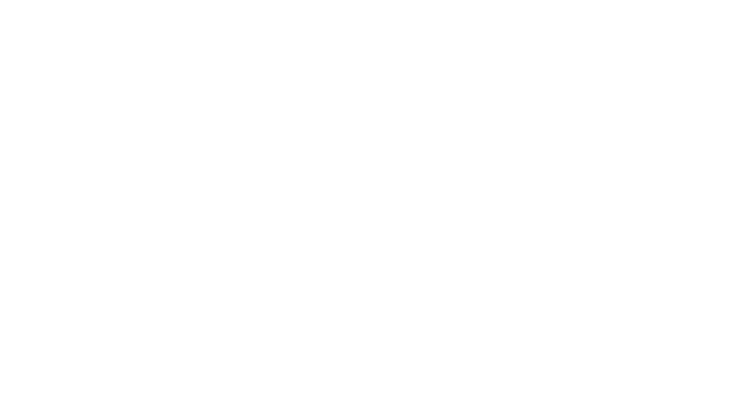
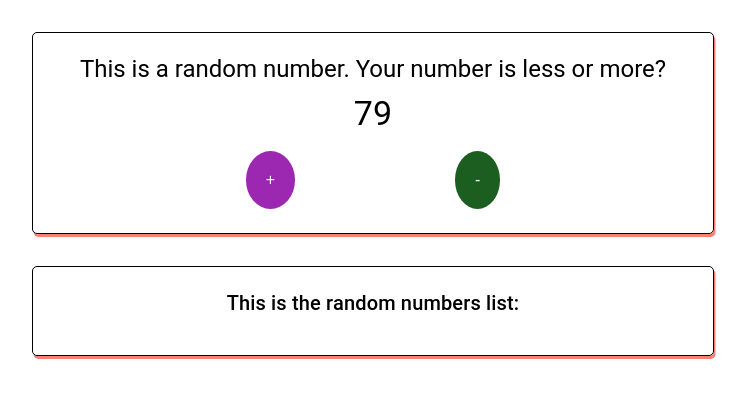
Before and after one commit to burhanassi/project2, a React (Create React App) app: page /agree in a window 1280 px wide. Shown: the top 398 px of the page, without its empty margins (267-1014 px from the left). Built offline with nearby package versions, Linux system fonts and the light colour scheme.

Commit message:
1st step of doing the project [using hooks and typeScript] there are some problems.

```diff
--- a/package.json
+++ b/package.json
@@ -3,6 +3,7 @@
   "version": "0.1.0",
   "private": true,
   "dependencies": {
+    "@material-ui/core": "^4.11.0",
     "@testing-library/jest-dom": "^4.2.4",
     "@testing-library/react": "^9.5.0",
     "@testing-library/user-event": "^7.2.1",
@@ -10,8 +11,10 @@
     "@types/node": "^12.12.54",
     "@types/react": "^16.9.47",
     "@types/react-dom": "^16.9.8",
+    "classnames": "^2.2.6",
     "react": "^16.13.1",
     "react-dom": "^16.13.1",
+    "react-router-dom": "^5.2.0",
     "react-scripts": "3.4.3",
     "typescript": "^3.7.5"
   },
@@ -37,6 +40,7 @@
     ]
   },
   "devDependencies": {
+    "@types/classnames": "^2.2.10",
     "@types/react-router-dom": "^5.1.5"
   }
 }
--- a/src/App.tsx
+++ b/src/App.tsx
@@ -1,11 +1,53 @@
-import React from 'react';
-import {Route} from 'react-router-dom';
+import React, {useState} from 'react';
+import {BrowserRouter, Redirect, Route, Switch} from 'react-router-dom';
+import NumberAgreeForm from "./components/NumberAgreeForm";
+import Summary from "./components/Summary";
+import classes from "./components/Style.module.css";
+import {Button, TextField, Typography} from "@material-ui/core";
 
 
 function App() {
+    const [randomNum, setRandomNum] = useState(Math.floor(Math.random()*100));
+    const [numbersList, setNumbersList] = useState<number[]>([]);
+
+    const [number, setNumber] = useState(-1);
+
+    const buttonHandler = (min: number, max: number) => {
+        setNumbersList(prevList => [...prevList, randomNum]);
+        setRandomNum(Math.floor(Math.random() * (max - min) + min));
+    };
+
+    let redirects = null;
+
+    const submitHandler = (event: React.FormEvent) => {
+        redirects = <Redirect to={'/agree'} from={'/'}/>;
+        console.log(number);
+    };
+
+    const SubmitForm = (<div className={classes.SubmitFormControl}>
+        <form onSubmit={submitHandler} className={classes.SubmitForm} >
+            <Typography className={classes.Item} variant="h4" gutterBottom>
+                Enter a number from 0 to 100
+            </Typography>
+            <TextField className={classes.Item} onChange={(e) => setNumber(parseInt(e.target.value) || number)} name={"number"} type={"number"} id="name" label="Your Number" variant="outlined" />
+            <Button onClick={() => <Redirect to={'/agree'}/>} className={classes.Item} type={"submit"} variant="contained" color="primary">
+                Submit
+            </Button>
+        </form>
+    </div>);
+
+    let routes = <Switch>
+        <Route exact path={'/'} render={() => SubmitForm}/>
+        <Route exact path={'/agree'} render={() => <NumberAgreeForm num={number} randNum={randomNum} numbersList={numbersList} buttonHandler={buttonHandler}/>}/>
+        <Route exact path={'/summary'} render={() => <Summary items={numbersList} num={number}/>}/>
+    </Switch>
+
   return (
     <div>
-
+        <BrowserRouter>
+            {routes}
+            {redirects}
+        </BrowserRouter>
     </div>
   );
 }
--- /dev/null
+++ b/src/Theme/Theme.tsx
@@ -0,0 +1,14 @@
+import {createMuiTheme} from "@material-ui/core/styles";
+import purple from "@material-ui/core/colors/purple";
+import green from "@material-ui/core/colors/green";
+
+export const theme = createMuiTheme({
+    palette: {
+        primary: {
+            main: purple[500],
+        },
+        secondary: {
+            main: green[500],
+        },
+    },
+});
--- /dev/null
+++ b/src/components/NumberAgreeForm.tsx
@@ -0,0 +1,43 @@
+import React from "react";
+import {Typography} from "@material-ui/core";
+import NumbersList from "./NumbersList";
+import {Redirect} from 'react-router-dom';
+import classes from "./Style.module.css";
+import cx from "classnames";
+
+interface Props {
+    num?: number;
+    randNum: number;
+    numbersList: number[];
+    buttonHandler: (min: number, max: number) => void;
+}
+
+const NumberAgreeForm: React.FC<Props> = props => {
+
+
+    return (
+        <div>
+            <div className={classes.SubmitFormControl}>
+                <Typography variant="h5" gutterBottom>
+                    This is a random number.
+                    Your number is less or more?
+                </Typography>
+                <Typography variant="h4" gutterBottom>
+                    {props.randNum}
+                </Typography>
+                <div>
+                    <button className={cx(classes.Button,classes.Button1)} onClick={() => props.buttonHandler(props.randNum,100)}>
+                        +
+                    </button>
+                    <button className={cx(classes.Button,classes.Button2)} onClick={() => props.buttonHandler(0,props.randNum)}>
+                        -
+                    </button>
+                </div>
+            </div>
+            <NumbersList items={props.numbersList}/>
+            {props.randNum === props.num && <Redirect to={'/summary'}/>}
+        </div>
+    );
+};
+
+export default NumberAgreeForm;
--- /dev/null
+++ b/src/components/NumbersList.tsx
@@ -0,0 +1,22 @@
+import React from "react";
+import classes from "./Style.module.css";
+import {Typography} from "@material-ui/core";
+
+interface ListProps {
+    items: number[]
+}
+
+const NumbersList: React.FC<ListProps> = props => {
+    return <div className={classes.SubmitFormControl}>
+        <Typography className={classes.Item} variant="h6" gutterBottom>
+            This is the random numbers list:
+        </Typography>
+        <ul>
+            {props.items.map(number => (
+                <li key={number}>{number}</li>
+            ))}
+        </ul>
+    </div>
+};
+
+export default NumbersList;
--- /dev/null
+++ b/src/components/Style.module.css
@@ -0,0 +1,70 @@
+.SubmitFormControl {
+    width: 80%;
+    max-width: 40rem;
+    margin: 2rem auto;
+    padding: 20px;
+    border: solid black 1px;
+    box-shadow: salmon 1.5px 3px;
+    border-radius: 5px;
+    justify-items: center;
+    text-align: center;
+}
+
+.SubmitForm {
+    display: flex;
+    flex-flow: column;
+    text-align: center;
+}
+
+.SubmitForm .Item{
+    margin-bottom: 10px;
+}
+
+.Button {
+    border: none;
+    color: white;
+    padding: 20px;
+    text-align: center;
+    text-decoration: none;
+    display: inline-block;
+    font-size: 16px;
+    margin: 4px 2px;
+    cursor: pointer;
+    border-radius: 50%;
+}
+
+.Button1 {
+    background-color: #9c27b0;
+    margin-right: 80px;
+}
+
+.Button2 {
+    background-color: #1b5e20;
+    margin-left: 80px;
+}
+
+.Button1:hover {
+    background-color: #ba68c8;
+}
+
+.Button2:hover {
+    background-color: #81c784;
+    color: black;
+}
+
+ li{
+     box-shadow: salmon 0.5px 1px;
+     list-style: none;
+     font-weight: bold;
+     margin-bottom: 15px;
+ }
+
+ .SummaryCircle {
+     box-shadow: salmon 1.5px 3px;
+     border-radius: 50%;
+     border: black solid 1px;
+     text-align: center;
+     width: 60%;
+     height: 300px;
+     margin: auto;
+ }
--- /dev/null
+++ b/src/components/Summary.tsx
@@ -0,0 +1,25 @@
+import React from 'react';
+import classes from './Style.module.css';
+import NumbersList from "./NumbersList";
+import {Typography} from "@material-ui/core";
+
+interface Props{
+    items: number[];
+    num?: number;
+}
+
+const Summary: React.FC<Props> = props => {
+    return <div className={classes.SubmitFormControl}>
+        <div className={classes.SummaryCircle}>
+            <Typography className={classes.Item} variant="h6" gutterBottom>
+                Your Number:
+            </Typography>
+            <Typography className={classes.Item} variant="h6" gutterBottom>
+                {props.num}
+            </Typography>
+        </div>
+        <NumbersList items={props.items}/>
+    </div>
+};
+
+export default Summary;
--- a/src/index.tsx
+++ b/src/index.tsx
@@ -2,10 +2,17 @@
 import ReactDOM from 'react-dom';
 import './index.css';
 import App from './App';
+import {BrowserRouter} from "react-router-dom";
+import {ThemeProvider} from "@material-ui/styles";
+import {theme} from "./Theme/Theme";
 
 ReactDOM.render(
-  <React.StrictMode>
-    <App />
-  </React.StrictMode>,
+    <React.StrictMode>
+        <ThemeProvider theme={theme}>
+            <BrowserRouter>
+                <App />
+            </BrowserRouter>
+        </ThemeProvider>
+    </React.StrictMode>,
   document.getElementById('root')
 );
```
Also changed, not shown: 1 other file (tests, documents, lock files or other folders).
